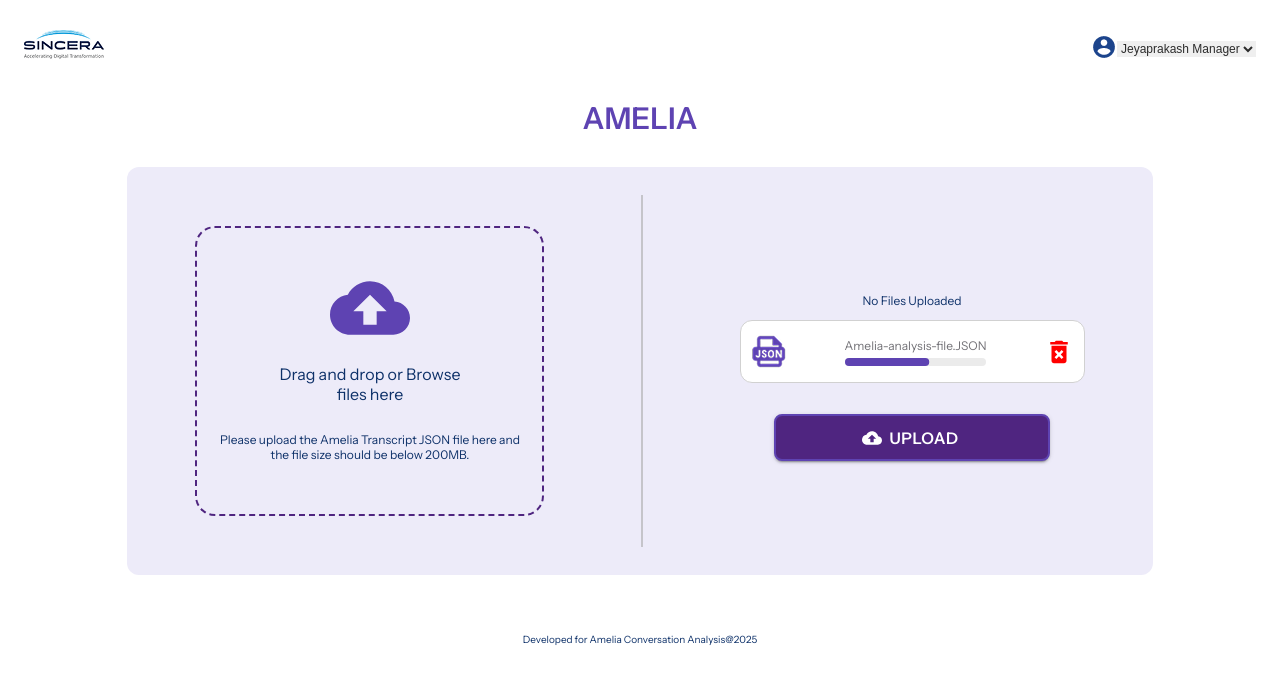
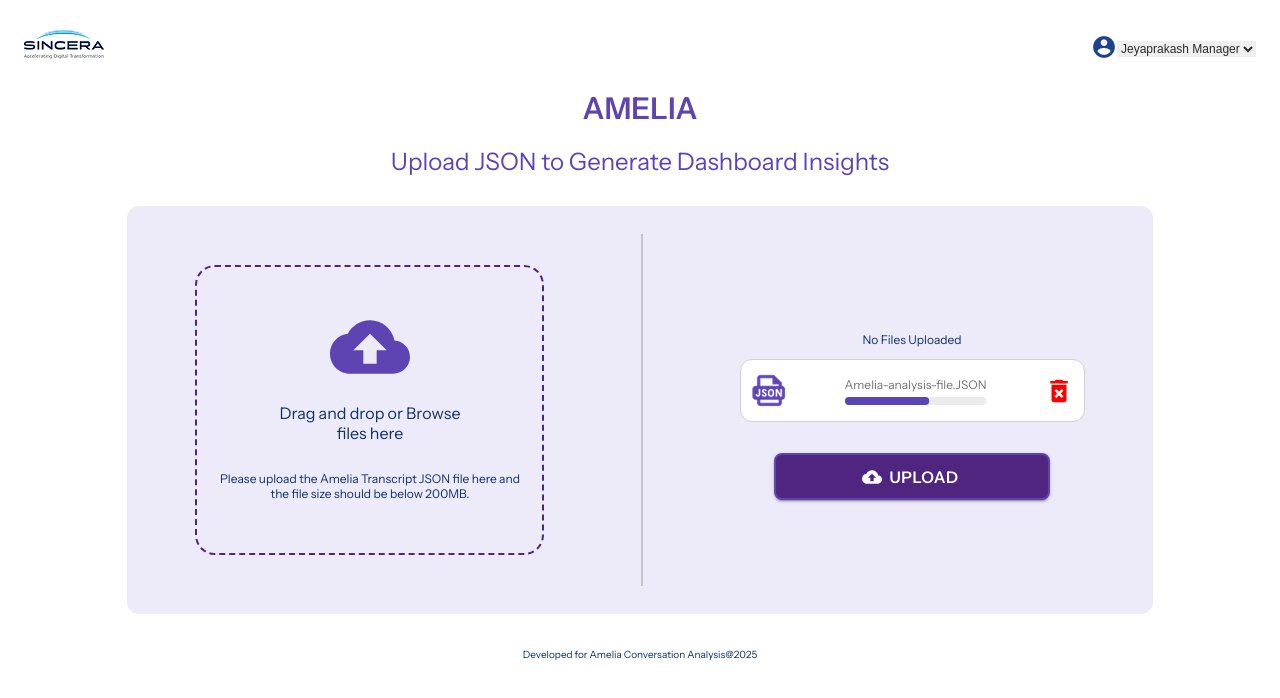
Before and after one commit to jefrinstefi/AmeliaReact, a React (Create React App) app: page /upload in a window 1280 px wide. Shown: the top 698 px of the page. Built offline with nearby package versions, Linux system fonts and the light colour scheme.

Commit message:
upload page title added

```diff
--- a/src/components/Upload/Upload.css
+++ b/src/components/Upload/Upload.css
@@ -29,7 +29,7 @@
     display:flex;
     justify-content:center;
     flex-direction:column;
-    padding-top:30px;
+    padding-top:20px;
     align-items:center;
   }
 
@@ -39,6 +39,12 @@
     color: #5E43B2;
     padding-bottom: 30px;
 
+  }
+
+  .uploadhead{
+    font-size:24px;
+    font-weight:500;
+    color:#5E43B2;
   }
 
 .bodycard{
--- a/src/components/Upload/Upload.js
+++ b/src/components/Upload/Upload.js
@@ -90,6 +90,11 @@
         AMELIA
         </text>
 </div>
+<div style={{marginTop:20}}>
+<text className="uploadhead">
+          Upload JSON to Generate Dashboard Insights
+        </text>
+</div>
 
 <div className="bodycard" >
 
@@ -139,7 +144,7 @@
 
 </div>
 
-<Box marginTop={6}>
+<Box marginTop={3}>
   <p className="copyright" >Developed for Amelia Conversation Analysis@2025</p>
 </Box>
 
```
